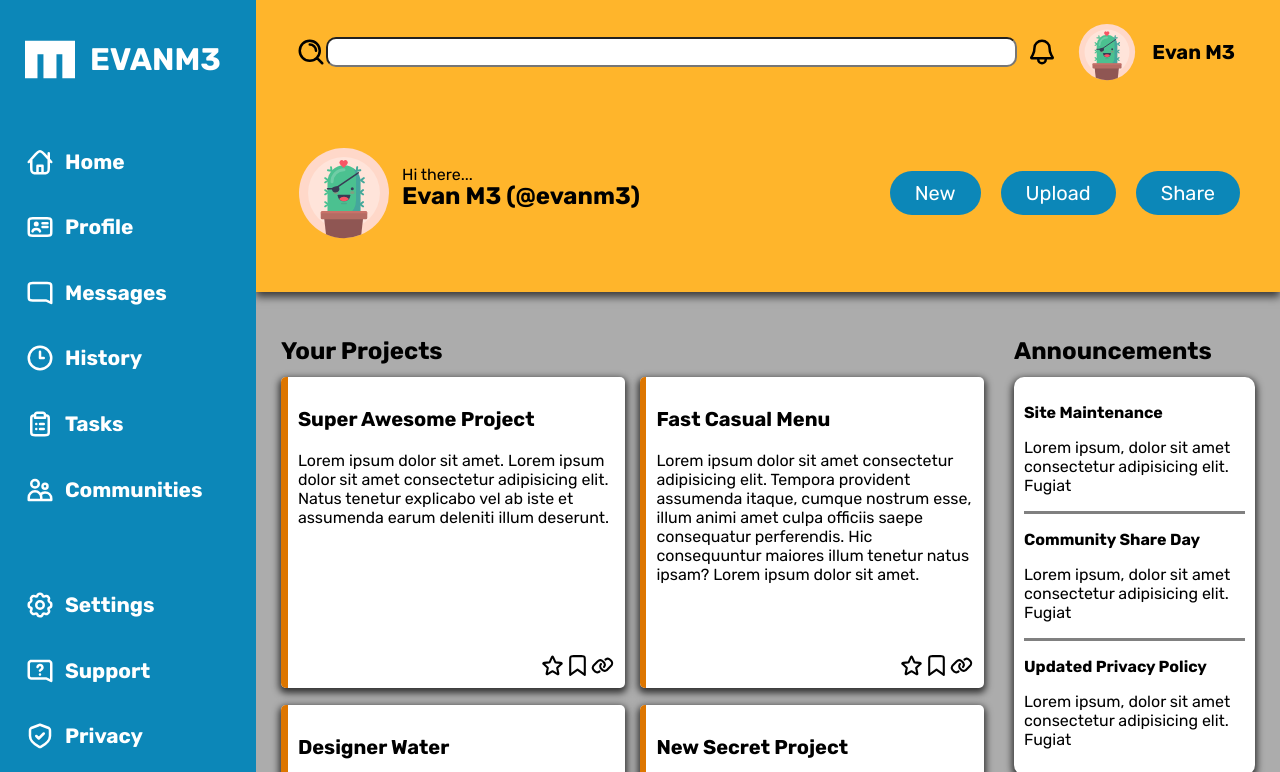
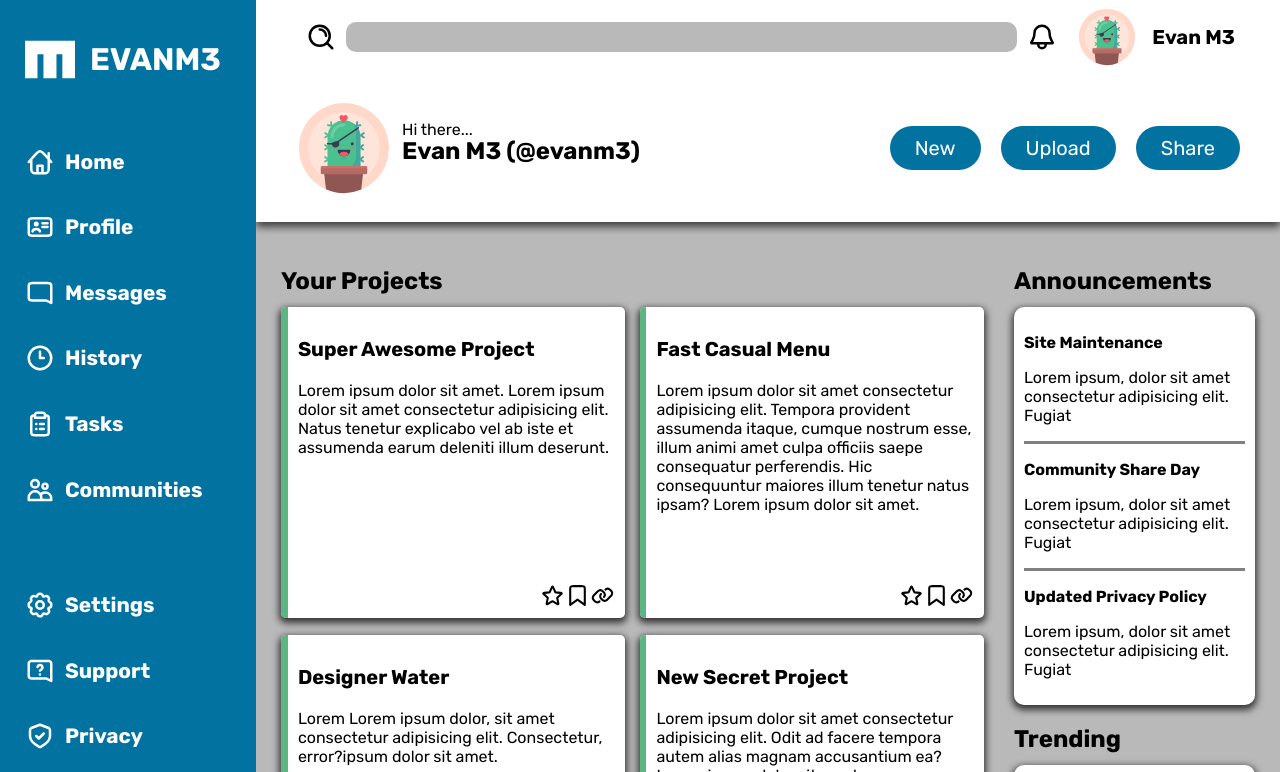
Before and after one commit to evanm3/top-admin-dashboard, a plain HTML site: page index.html in a window 1280 px wide. Shown: the top 772 px of the page. Drawn offline with Linux system fonts and the light colour scheme.

Commit message:
add color variables

```diff
--- a/index.html
+++ b/index.html
@@ -12,7 +12,7 @@
         <div class="header-container">
             <div class="header">
                 <div class="header-left">
-                    <img src="./imgs/search.svg" class="svg">
+                    <img src="./imgs/search.svg" class="svg pad">
                     <input type="search" class="search-bar">
                 </div>
                 <div class="header-right">
--- a/styles.css
+++ b/styles.css
@@ -1,6 +1,12 @@
 @font-face {
     font-family: 'rubik';
     src: url(./imgs/Rubik-VariableFont_wght.ttf);
+}
+
+:root {
+    --main-search-bar: rgb(185, 185, 185);
+    --sidebar-buttons: rgb(2, 115, 160);
+    --card-accent: rgb(92, 182, 132);
 }
 
 * {
@@ -40,8 +46,8 @@ body {
 .header-container {
     display: grid;
     grid-template-rows: 1fr 2fr;
-    background-color: rgb(255, 181, 43);
-    padding: 5px 30px;
+    background-color: rgb(255, 255, 255);
+    padding: 0px 30px;
     box-shadow: 0px 5px 8px 0px rgba(0,0,0,0.66);
     z-index: 1;
 }
@@ -51,8 +57,9 @@ body {
     display: flex;
     justify-content: space-between;
     align-items: center;
-    padding: 10px;
+    padding: 0px 10px;
 }
+
 
 .header-left {
     display: flex;
@@ -65,6 +72,8 @@ body {
     min-width: 100px;
     border-radius: 10px;
     flex: 1;
+    border: none;
+    background-color: var(--main-search-bar);
 }
 
 .header-right {
@@ -112,7 +121,7 @@ body {
 button {
     padding: 10px 25px;
     border-radius: 25px;
-    background-color: rgb(12, 135, 184);
+    background-color: var(--sidebar-buttons);
     color: white;
     font-size: 1.25em;
     border: none;
@@ -128,7 +137,7 @@ button:hover {
 }
 
 .sidebar {
-    background-color: rgb(12, 135, 184);
+    background-color: var(--sidebar-buttons);
     grid-column: 1 / 2;
     grid-row: 1 / 3;
     padding: 10px 0px 0px 25px;
@@ -165,11 +174,10 @@ button:hover {
     grid-template-columns: 40px 1fr;
     grid-template-rows: repeat(3, 1fr);
     align-items: center;
-
 }
 
 .main {
-    background-color: rgb(172, 172, 172);
+    background-color: var(--main-search-bar);
     display: grid;
     grid-template-columns: 3fr 1fr;
     grid-template-rows: 50px 1fr;
@@ -209,7 +217,7 @@ button:hover {
 .card-accent {
     grid-column: 1 / 2;
     grid-row: 1 / 3;
-    background-color: rgb(221, 118, 0);
+    background-color: var(--card-accent);
     border-radius: 5px 0px 0px 5px;
 }
 
```
